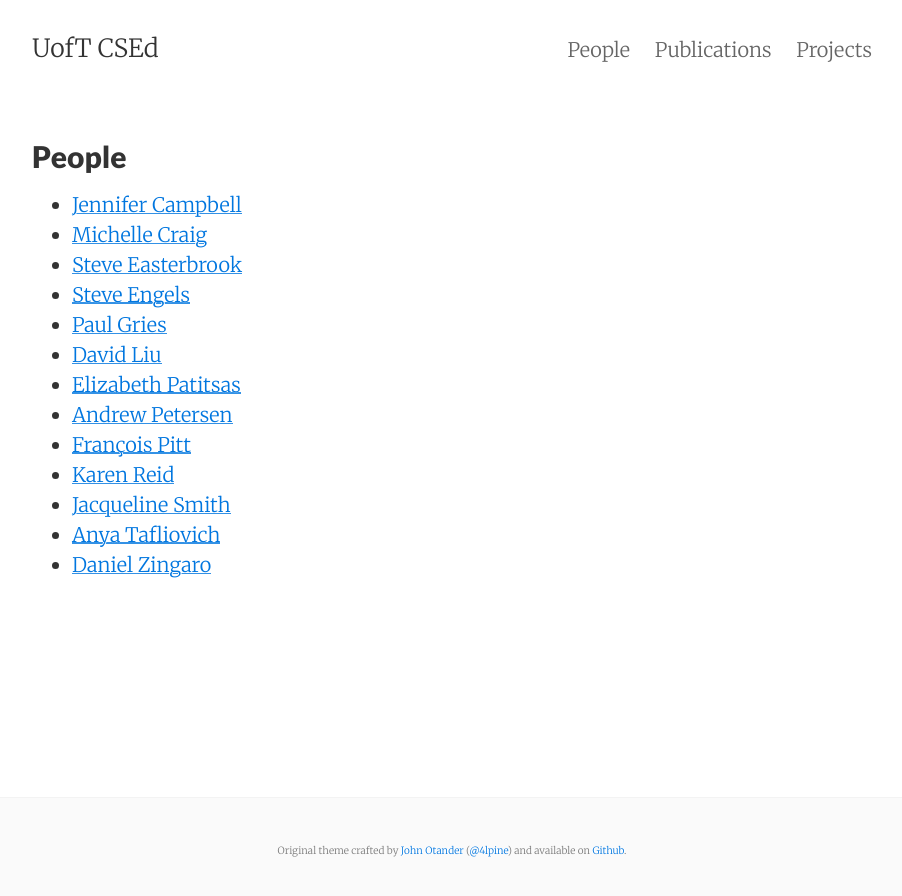
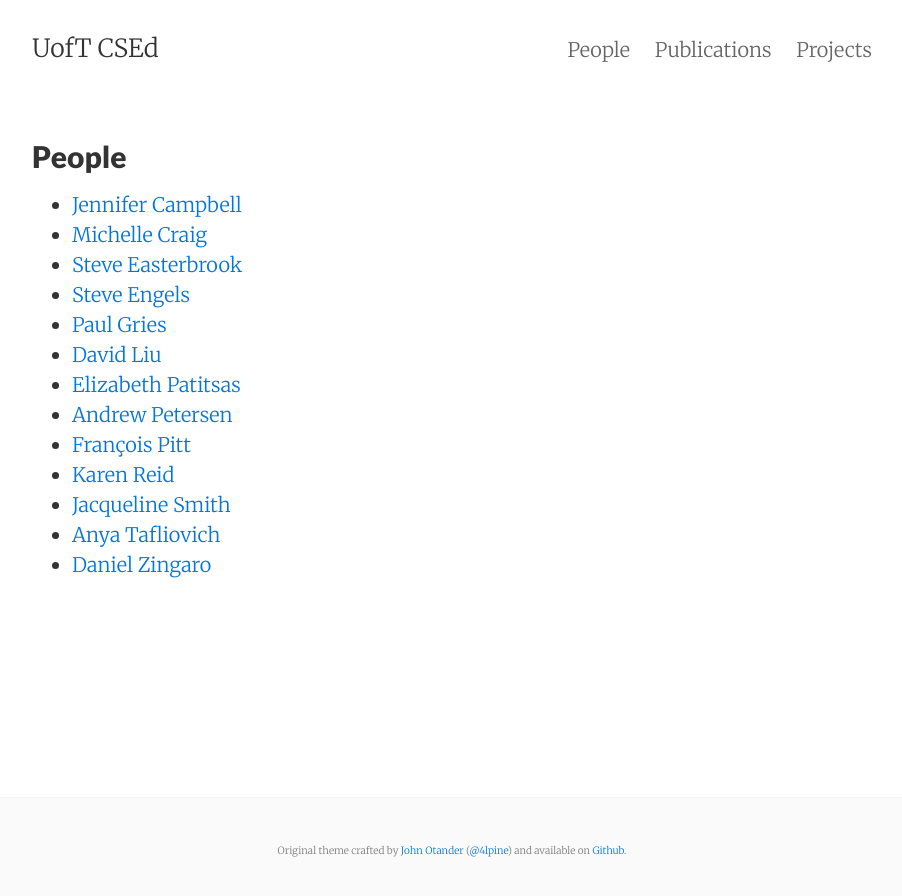
Before and after one commit to uoftcsed/uoftcsed.github.io, a Jekyll site: the page built from people.md, in a window 1280 px wide. Shown: the top 896 px of the page, without its empty margins (188-1090 px from the left). Built offline with Jekyll 4.4.1, drawn with Linux system fonts in a browser that asks for light colours.

Commit message:
Removing underline from links

```diff
--- a/_sass/_links.scss
+++ b/_sass/_links.scss
@@ -1,12 +1,7 @@
 a {
   color: $link-color;
-  background-image: linear-gradient(to top,
-    rgba(0,0,0,0) 13%,
-    rgba($link-color,.8) 13%,
-    rgba($link-color,.8) 18%,
-    rgba(0,0,0,0) 17%
-  );
   text-shadow: white 1px 0px 0px, white -1px 0px 0px;
+  background-image: none;
 }
 
 a:hover,
@@ -15,12 +10,7 @@ a:active {
   border: 0;
   color: $link-hover-color;
   text-decoration: none;
-  background-image: linear-gradient(to top,
-    rgba(0,0,0,0) 13%,
-    rgba($link-hover-color,.8) 13%,
-    rgba($link-hover-color,.8) 17%,
-    rgba(0,0,0,0) 17%
-  );
+  background-image: none;
   text-shadow: white 1px 0px 0px, white -1px 0px 0px;
 }
 
```
